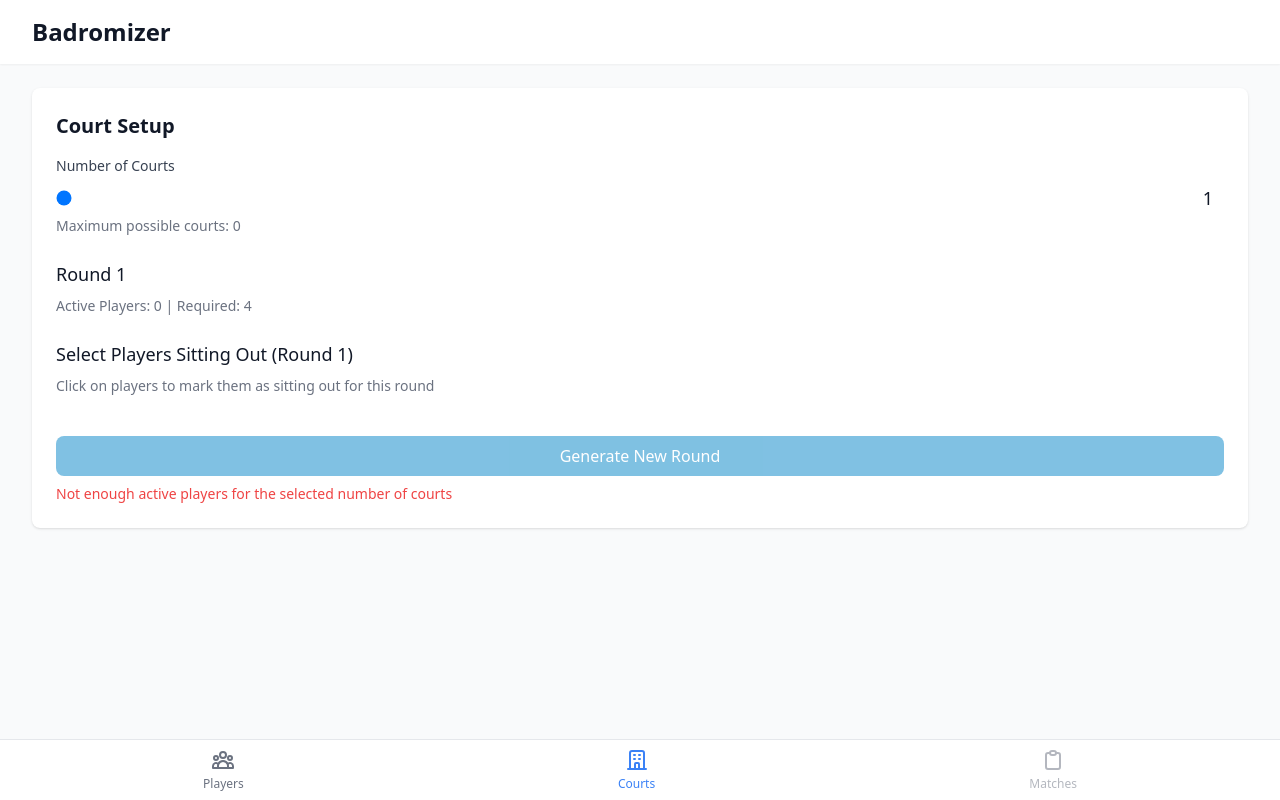
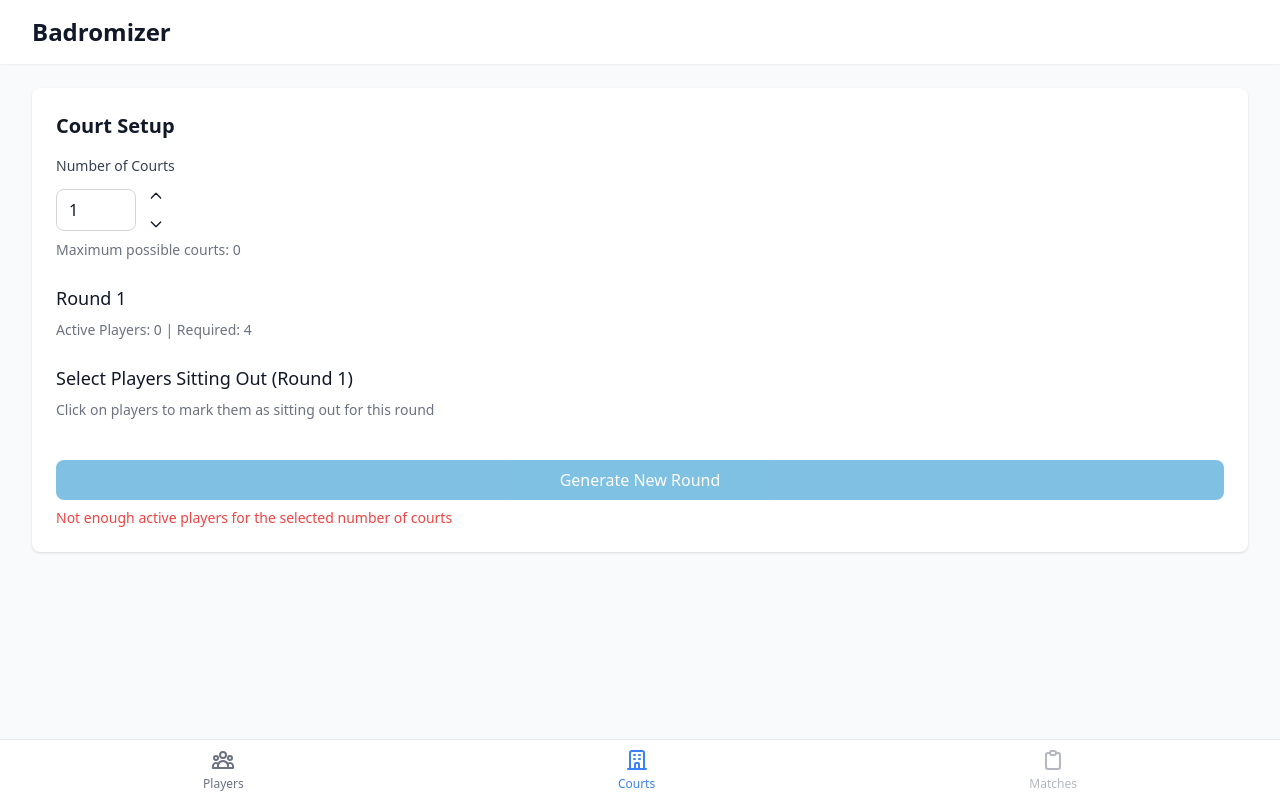
Before and after one commit to ahmedalashhab/Badminton-Randomizer, a React (Vite) app: page / in a window 1280 px wide. Both pictures are taken after a click on the button "Courts". Built offline with nearby package versions, Linux system fonts and the light colour scheme.

Commit message:
Enhance CourtSetup component by replacing range input with number input and increment/decrement buttons for better user experience. Add custom styles for range input in CSS to ensure consistent appearance across browsers.

```diff
--- a/src/components/CourtSetup.tsx
+++ b/src/components/CourtSetup.tsx
@@ -67,23 +67,39 @@ export default function CourtSetup({
           Number of Courts
         </label>
         <div className="flex items-center gap-4">
+          <div className="flex items-center gap-2">
             <input
-            type="range"
+              type="number"
               min="1"
               max={maxPossibleCourts}
               value={numCourts}
-            onChange={handleCourtChange}
-            className="w-full h-2 bg-gray-200 rounded-lg appearance-none cursor-pointer dark:bg-gray-700"
-            style={{
-              WebkitAppearance: 'none',
-              appearance: 'none',
-              background: 'transparent',
-              cursor: 'pointer',
+              onChange={(e) => {
+                const value = Math.min(Math.max(1, parseInt(e.target.value) || 1), maxPossibleCourts);
+                setNumCourts(value);
               }}
+              className="w-20 px-3 py-2 rounded-lg border border-gray-300 focus:outline-none focus:ring-2 focus:ring-primary-500 dark:border-gray-600 dark:bg-gray-800"
             />
-          <span className="text-lg font-medium text-gray-900 dark:text-white min-w-[2rem] text-center">
-            {numCourts}
-          </span>
+            <div className="flex flex-col gap-1">
+              <button
+                onClick={() => setNumCourts(Math.min(numCourts + 1, maxPossibleCourts))}
+                className="p-1 rounded hover:bg-gray-100 dark:hover:bg-gray-700"
+                disabled={numCourts >= maxPossibleCourts}
+              >
+                <svg className="w-4 h-4" fill="none" stroke="currentColor" viewBox="0 0 24 24">
+                  <path strokeLinecap="round" strokeLinejoin="round" strokeWidth={2} d="M5 15l7-7 7 7" />
+                </svg>
+              </button>
+              <button
+                onClick={() => setNumCourts(Math.max(1, numCourts - 1))}
+                className="p-1 rounded hover:bg-gray-100 dark:hover:bg-gray-700"
+                disabled={numCourts <= 1}
+              >
+                <svg className="w-4 h-4" fill="none" stroke="currentColor" viewBox="0 0 24 24">
+                  <path strokeLinecap="round" strokeLinejoin="round" strokeWidth={2} d="M19 9l-7 7-7-7" />
+                </svg>
+              </button>
+            </div>
+          </div>
         </div>
         <p className="mt-1 text-sm text-gray-500 dark:text-gray-400">
           Maximum possible courts: {maxPossibleCourts}
--- a/src/index.css
+++ b/src/index.css
@@ -24,4 +24,24 @@
   .input {
     @apply w-full px-4 py-2 rounded-lg border border-gray-300 focus:outline-none focus:ring-2 focus:ring-primary-500 dark:border-gray-600 dark:bg-gray-800;
   }
+
+  input[type="range"] {
+    @apply appearance-none h-2 bg-gray-200 rounded-lg;
+  }
+
+  input[type="range"]::-webkit-slider-thumb {
+    @apply appearance-none w-4 h-4 rounded-full bg-blue-500 cursor-pointer -mt-1;
+  }
+
+  input[type="range"]::-moz-range-thumb {
+    @apply appearance-none w-4 h-4 rounded-full bg-blue-500 cursor-pointer border-0;
+  }
+
+  input[type="range"]::-webkit-slider-runnable-track {
+    @apply appearance-none h-2 bg-gray-200 rounded-lg;
+  }
+
+  input[type="range"]::-moz-range-track {
+    @apply appearance-none h-2 bg-gray-200 rounded-lg;
+  }
 }
```
Lines whose indentation alone changed are shown as unchanged.
